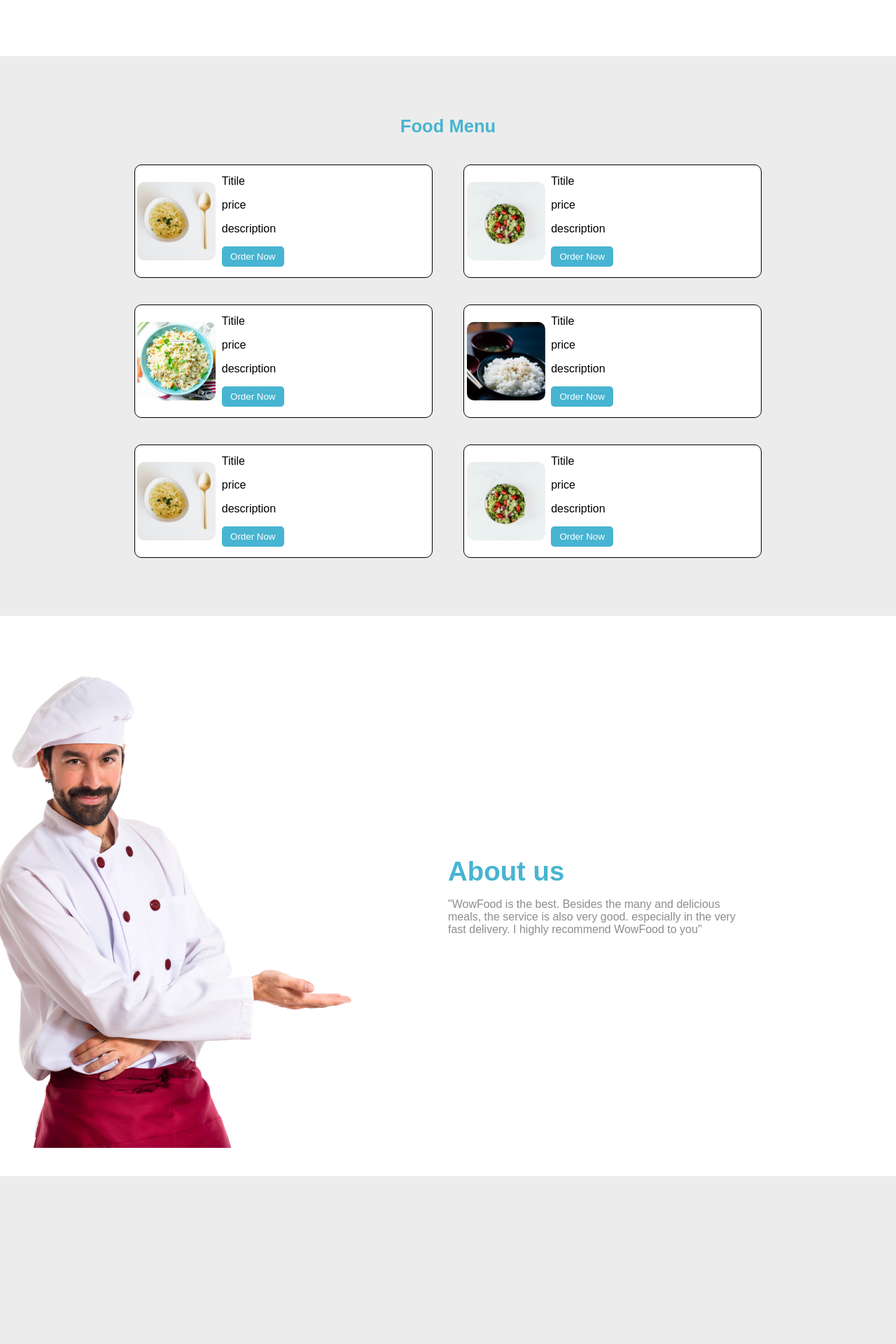
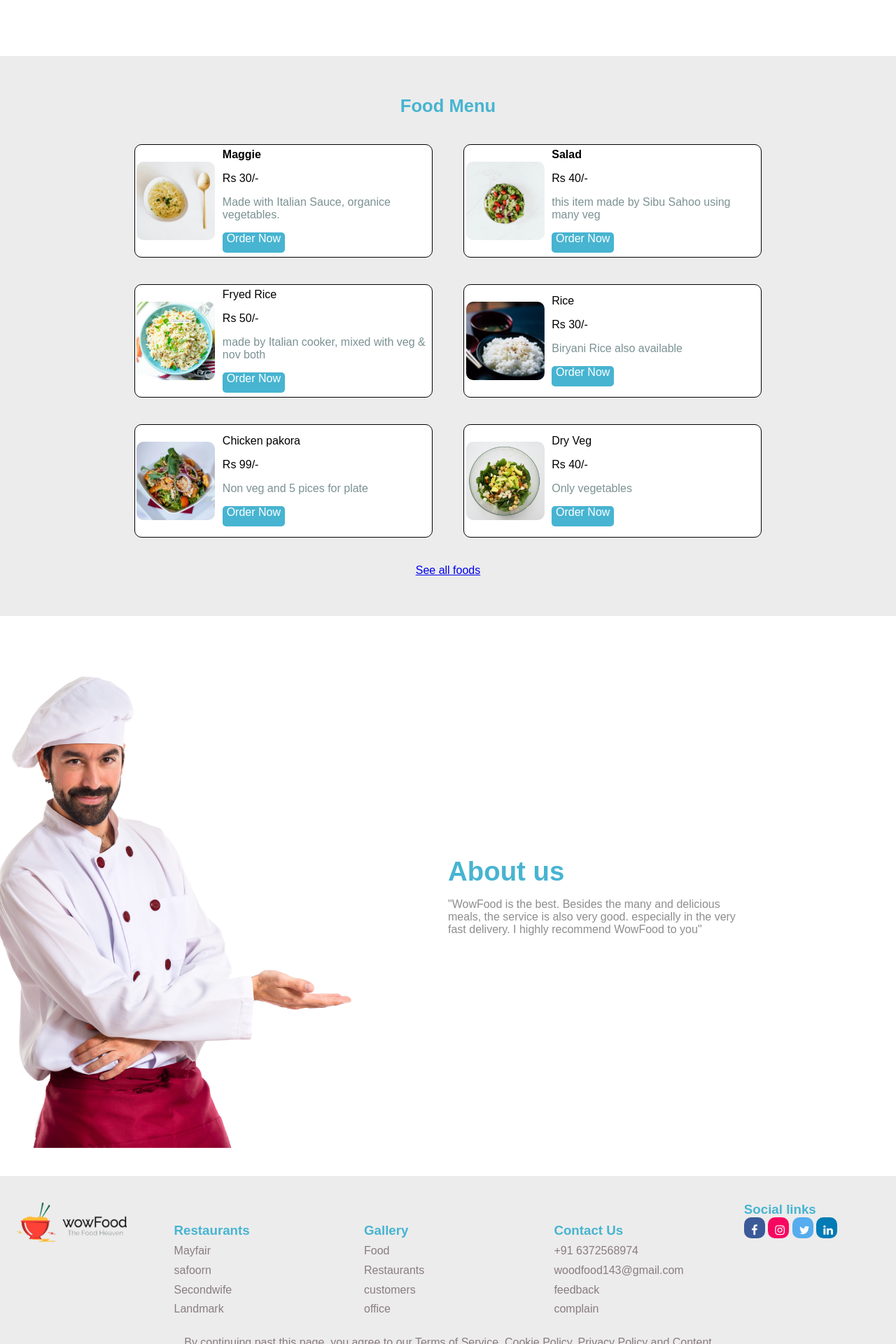
Before and after one commit to CSPEDITOR/food_delivery_website, a PHP site: page /home.html in a window 1280 px wide. Shown: the part 720-2640 px from the top of the page at 70% size. Run offline with PHP 8.4, Linux system fonts and the light colour scheme.

Commit message:
Home.html complete

```diff
--- a/css/style2.css
+++ b/css/style2.css
@@ -13,7 +13,7 @@ body{
 }
 .navbar .container {
     width: 100vw;
-    height: 45px;
+    height: 50px;
     display: flex;
     gap: 15%;
     justify-content: center;
@@ -166,7 +166,7 @@ display: flex;
 justify-content: center;
 align-items: center;
 border: 1px solid black;
-gap: 2%;
+gap: 2.5%;
 }
 .food_menu .firstrow .bg_menu img{
     border-radius: 10px;
@@ -179,15 +179,18 @@ gap: 2%;
     display: flex;
     flex-direction: column;
     width: 70%;
-
 }
-.food_menu .firstrow .bg_menu .details button{
+.food_menu .firstrow .bg_menu .details a{
     height: 18%;
     width: 30%;
     border-radius: 5px;
     border: none;
     background:#47B4D1;
     color: white;
+    display: flex;
+    justify-content: center;
+    text-decoration: none;
+    text-align: center;
 }
 /* start food end  */
 
@@ -232,15 +235,110 @@ text-align: start;
     /* font-weight: bold; */
 }
 /* end of customer review  */
-
-.footer{
+#detailsc {
+    color: #7c9192;
+}
+footer{
     width: 100%;
     display: flex;
+    flex-direction: column;
     justify-content: center;
     background:  #ECECEC;
-    height: 40vh;align-items: end;
+    height: 40vh;
+    align-items: center;
 }
-.footer p{
+footer .footer1{
+    display: flex;
+    gap: 5%;
+    width: 100%;
+    height: 60%;
+    justify-content: center;
+}
+footer .footer1 img{
+    height: 30%;
+    margin-left: 20px;
+}
+footer .footer1 .list{
+    display: flex;
+    width: 100%;
+    height: 100%;
+}
+footer .footer1 .list .lists {
+    /* background: #000; */
+    height: 100%;
+    display: flex;
+    flex-direction: column;
     width: 50%;
+    justify-content: center;
+    align-self: center;
+    gap:5%;
+}
+.listsimg{
+    /* background: #000; */
+    color: #47B4D1;
+    width: 40%;
+    height: 50%;
+    gap: 10%;
+}
+footer .footer1 .list .lists h3{
+    color: #47B4D1;
+}
+footer .footer1 .list .lists a{
+    text-decoration: none;
+
+}
+footer .footer1 .list .lists p{
+    color: #8a7c80;
+}
+
+.footer2{
+    display: flex;
+    justify-content: center;
+    align-items: end;
+}
+.footer2 p{
+    width: 60%;
     text-align: center;
+    color: #8a7c80;
 }
+
+
+
+
+
+
+.fa {
+  padding: 10px;
+  border-radius: 10px;
+  justify-content: center;
+  align-items: center;
+  /* font-size: 30px; */
+  width: 10px;
+  text-align: center;
+  text-decoration: none;
+  /* margin: 2px 2px; */
+  height: 10px;
+}
+
+.fa:hover {
+    opacity: 0.7;
+}
+
+.fa-facebook {
+  background: #3B5998;
+  color: white;
+}
+
+.fa-twitter {
+  background: #55ACEE;
+  color: white;
+}
+.fa-linkedin {
+  background: #007bb5;
+  color: white;
+}
+
+.fa-instagram {
+  background: #F70860;
+  color: white;
+}
--- a/home.html
+++ b/home.html
@@ -6,6 +6,8 @@
     <meta name="viewport" content="width=device-width, initial-scale=1.0">
     <title>food_Order</title>
     <link rel="stylesheet" href="css/style2.css">
+    <link rel="stylesheet" href="https://cdnjs.cloudflare.com/ajax/libs/font-awesome/4.7.0/css/font-awesome.min.css">
+    <link rel="stylesheet" href="https://unpkg.com/aos@next/dist/aos.css" />
 </head>
 
 <body>
@@ -73,69 +75,71 @@
     <section class="food_menu">
         <h2>Food Menu</h2>
         <div class="firstrow">
-            <div class="bg_menu">
+            <div class="bg_menu" data-aos="fade-right">
                 <img src="imgs/starter1.jpg" alt="food">
                 <div class="details">
-                    <p>Titile</p>
-                    <p>price</p>
-                    <p>description</p>
-                    <button>Order Now</button>
+                    <p><b> Maggie</b></p>
+                    <p>Rs 30/-</p>
+                    <p id="detailsc">Made with Italian Sauce, organice vegetables.</p>
+                    <a href="#">Order Now</a>
                 </div>
             </div>
-            <div class="bg_menu">
+            <div class="bg_menu" data-aos="fade-left">
                 <img src="imgs/starter2.jpg" alt="food">
                 <div class="details">
-                    <p>Titile</p>
-                    <p>price</p>
-                    <p>description</p>
-                    <button>Order Now</button>
+                    <p><b> Salad</b></p>
+                    <p>Rs 40/-</p>
+                    <p id="detailsc">this item made by Sibu Sahoo using many veg </p>
+                    <a href="#">Order Now</a>
                 </div>
             </div>
         </div>
         <div class="firstrow">
-            <div class="bg_menu">
+            <div class="bg_menu" data-aos="fade-right">
                 <img src="imgs/rice1.png" alt="food">
                 <div class="details">
-                    <p>Titile</p>
-                    <p>price</p>
-                    <p>description</p>
-                    <button>Order Now</button>
+                    <p>Fryed Rice</p>
+                    <p>Rs 50/-</p>
+                    <p id="detailsc">made by Italian cooker, mixed with veg & nov both</p>
+                    <a href="#">Order Now</a>
                 </div>
             </div>
-            <div class="bg_menu">
+            <div class="bg_menu" data-aos="fade-left">
                 <img src="imgs/rice2.png" alt="food">
                 <div class="details">
-                    <p>Titile</p>
-                    <p>price</p>
-                    <p>description</p>
-                    <button>Order Now</button>
+                    <p>Rice</p>
+                    <p>Rs 30/-</p>
+                    <p id="detailsc">Biryani Rice also available</p>
+                    <a href="#">Order Now</a>
                 </div>
             </div>
         </div>
         <div class="firstrow">
-            <div class="bg_menu">
-                <img src="imgs/starter1.jpg" alt="food">
+            <div class="bg_menu" data-aos="fade-right">
+                <img src="imgs/starter6.jpg" alt="food">
                 <div class="details">
-                    <p>Titile</p>
-                    <p>price</p>
-                    <p>description</p>
-                    <button>Order Now</button>
+                    <p>Chicken pakora</p>
+                    <p>Rs 99/-</p>
+                    <p id="detailsc">Non veg and 5 pices for plate</p>
+                    <a href="#">Order Now</a>
                 </div>
             </div>
-            <div class="bg_menu">
-                <img src="imgs/starter2.jpg" alt="food">
+            <div class="bg_menu" data-aos="fade-left">
+                <img src="imgs/starter5.jpg" alt="food">
                 <div class="details">
-                    <p>Titile</p>
-                    <p>price</p>
-                    <p>description</p>
-                    <button>Order Now</button>
+                    <p>Dry Veg</p>
+                    <p>Rs 40/-</p>
+                    <p id="detailsc">Only vegetables</p>
+                    <a href="#">Order Now</a>
                 </div>
             </div>
         </div>
+        <a href="#"><p>See all foods</p></a>
+
     </section>
     <section class="customer">
         <div class="review">
-            <div class="cooker">
+            <div class="cooker"  data-aos="fade-right">
                 <img src="imgs/cooker.png" alt="">
             </div>
             <div class="reviewtext">
@@ -146,12 +150,69 @@
         </div>
     </section>
     <footer>
-        <div class="footer">
+        <div class="footer1">
+            <img src="imgs/logo.png" alt="">
+            <div class="list">
+                <div class="lists">
+                    <h3>Restaurants</h3>
+                    <a href="#">
+                        <p>Mayfair</p>
+                    </a> <a href="#">
+                        <p>safoorn</p>
+                    </a> <a href="#">
+                        <p>Secondwife</p>
+                    </a> <a href="#">
+                        <p>Landmark</p>
+                    </a>
+                </div>
+                <div class="lists">
+                    <h3>Gallery</h3>
+                    <a href="#">
+                        <p>Food</p>
+                    </a> <a href="#">
+                        <p>Restaurants</p>
+                    </a> <a href="#">
+                        <p>customers</p>
+                    </a> <a href="#">
+                        <p>office</p>
+                    </a>
+                </div>
+                <div class="lists">
+                    <h3>Contact Us</h3>
+                    <a href="#">
+                        <p>+91 6372568974</p>
+                    </a> <a href="#">
+                        <p>woodfood143@gmail.com</p>
+                    </a>
+                    <a href="#">
+                        <p>feedback</p>
+                    </a> <a href="#">
+                        <p>complain</p>
+                    </a>
+                </div>
+                <div class="listsimg">
+                    <h3>Social links
+                    </h3>
+                    <a href="#" class="fa fa-facebook"></a>
+                    <a href="#" class="fa fa-instagram"></a>
+                    <a href="#" class="fa fa-twitter"></a>
+                    <a href="#" class="fa fa-linkedin"></a>
+                </div>
+            </div>
+        </div>
+        <div class="footer2">
             <p>By continuing past this page, you agree to our Terms of Service, Cookie Policy, Privacy Policy and
                 Content Policies. All trademarks are properties of their respective owners. 2024-2030 © WowFood™ Ltd.
                 All rights reserved.</p>
         </div>
     </footer>
+    <script src="https://unpkg.com/aos@next/dist/aos.js"></script>
+    <script>
+        AOS.init({
+            offset: 200,
+            duration: 500,
+        });
+    </script>
 </body>
 
 </html>
```
Also changed, not shown: imgs/starter4 (1).jpg (added), imgs/starter5.jpg (added), imgs/starter6.jpg (added).
